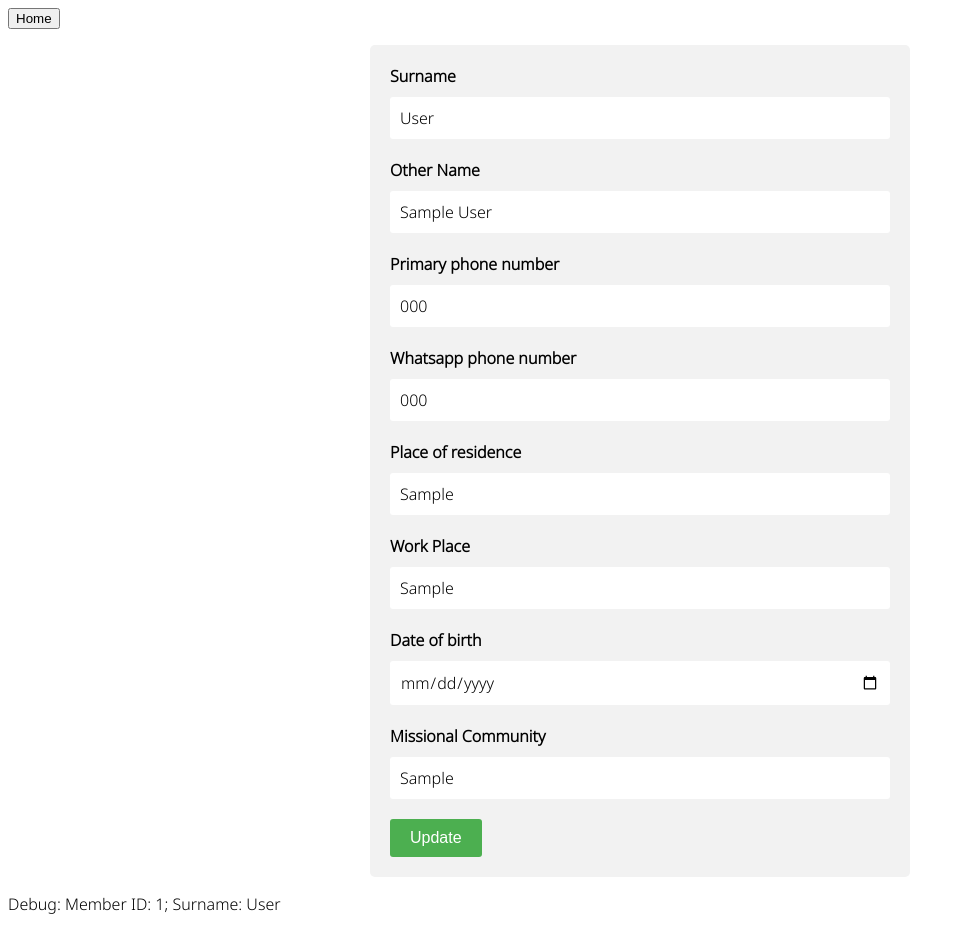
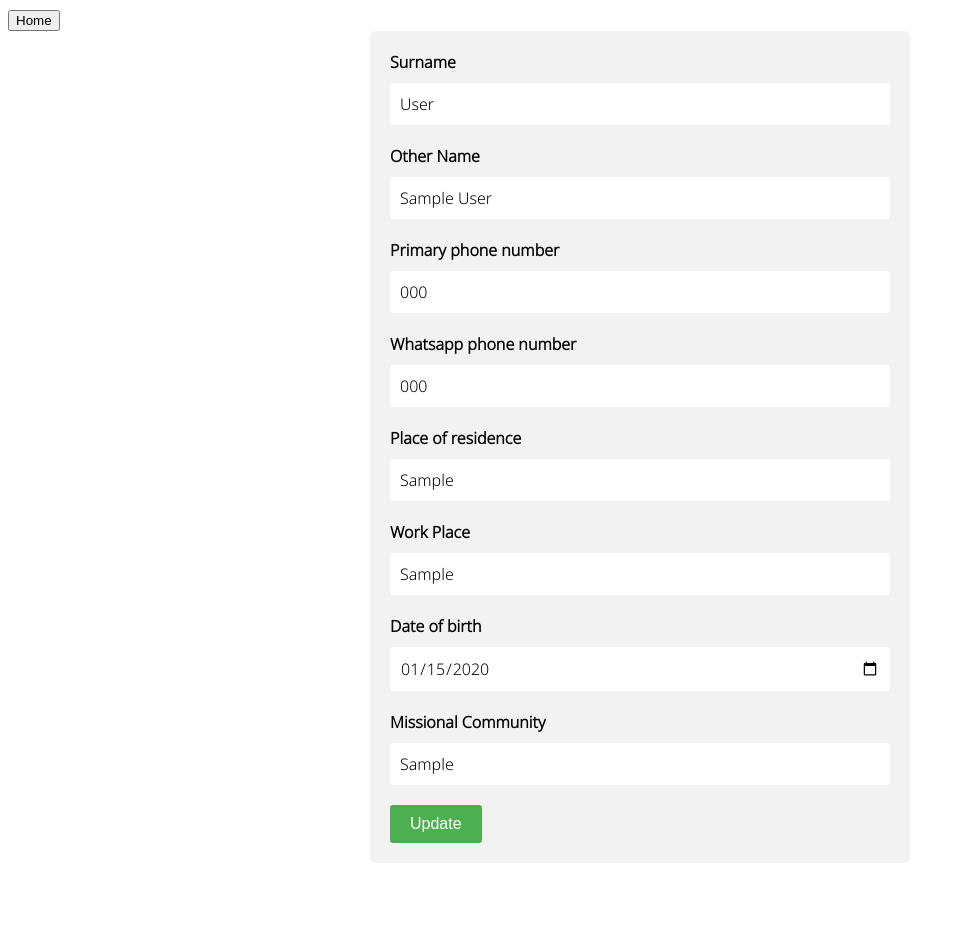
Before and after one commit to GitElite/church_registration, a Django app: page /update_member/1/ in a window 1280 px wide. Shown: the whole page, without its empty margins (0-965 px from the left). After the commit the page ends 863 px from the top, so only its background shows below. Run offline with Django 4.2, Linux system fonts and the light colour scheme; tables that the repository leaves empty hold one stand-in row (values such as "Sample post").

Commit message:
members database page almost completely done

```diff
--- a/members/templates/members/add_member.html
+++ b/members/templates/members/add_member.html
@@ -37,7 +37,7 @@
         <input type="text" name="work_place" value="{% if member %}{{ member.Work_place }}{% endif %}">
 
         <label>Date of birth</label>
-        <input type="date" name="date_of_birth" value="{% if member %}{{ member.Date_of_birth|date:'Y-m-d' }}{% endif %}">
+        <input type="date" name="date_of_birth" value="{% if member %}{{ member.Date_of_birth }}{% endif %}">
 
         <label>Missional Community</label>
         <input type="text" name="missional_community" value="{% if member %}{{ member.Missional_Community }}{% endif %}">
--- a/members/templates/members/manage_database.html
+++ b/members/templates/members/manage_database.html
@@ -116,7 +116,6 @@
             });
         }
     </script>
-
 </body>
 </html>
 
--- a/members/templates/members/update_member.html
+++ b/members/templates/members/update_member.html
@@ -1,8 +1,34 @@
 {% extends 'members/add_member.html' %}
 
-{% block content %}
-    <form method="get" action="{{ form_action }}/">
-        {{ block.super }}
-        <p>Debug: Member ID: {{ member.id }}; Surname: {{ member.Surname }}</p>
+{% block form %}
+    <form method="post" action="{% url 'update_member' member_id=member.id %}" class="form-container">
+        {% csrf_token %}
+        <input type="hidden" name="member_id" value="{{ member.id }}">
+
+        <label>Surname</label>
+        <input type="text" name="surname" value="{{ member.Surname }}">
+
+        <label>Other Name</label>
+        <input type="text" name="other_name" value="{{ member.Other_name }}">
+
+        <label>Primary phone number</label>
+        <input type="text" name="primary_phone_number" value="{{ member.Primary_phone_number }}">
+
+        <label>Whatsapp phone number</label>
+        <input type="text" name="whatsapp_phone_number" value="{{ member.Whatsapp_phone_number }}">
+
+        <label>Place of residence</label>
+        <input type="text" name="place_of_residence" value="{{ member.Place_of_residence }}">
+
+        <label>Work Place</label>
+        <input type="text" name="work_place" value="{{ member.Work_place }}">
+
+        <label>Date of birth</label>
+        <input type="date" name="date_of_birth" value="{{ member.Date_of_birth }}">
+
+        <label>Missional Community</label>
+        <input type="text" name="missional_community" value="{{ member.Missional_Community }}">
+
+        <input type="submit" value="Update">
     </form>
 {% endblock %}
--- a/members/urls.py
+++ b/members/urls.py
@@ -1,4 +1,5 @@
 from django.urls import path
+from django.urls import re_path
 from . import views
 from django.contrib.auth import views as auth_views
 
@@ -10,5 +11,6 @@
     path('add_member/', views.add_member, name='add_member'),
     path('delete_rows/', views.delete_rows, name='delete_rows'),
     path('update_member/<int:member_id>/', views.update_member, name='update_member'),
+    re_path(r'^update_member/(?P<member_id>[0-9]+)/?$', views.update_member, name='update_member'),
     path('update_rows/', views.update_rows, name='update_rows'),
 ]
--- a/members/views.py
+++ b/members/views.py
@@ -93,17 +93,18 @@
 
 
 def update_member(request, member_id):
-    member = get_object_or_404(Member, id=member_id)
+    member = Member.objects.get(pk=member_id)
 
     if request.method == 'POST':
-        member.surname = request.POST['surname']
-        member.other_name = request.POST['other_name']
-        member.primary_phone_number = request.POST['primary_phone_number']
-        member.whatsapp_phone_number = request.POST['whatsapp_phone_number']
-        member.place_of_residence = request.POST['place_of_residence']
-        member.work_place = request.POST['work_place']
-        member.date_of_birth = request.POST['date_of_birth']
-        member.missional_community = request.POST['missional_community']
+        member.Surname = request.POST['surname']
+        member.Other_name = request.POST['other_name']
+        member.Primary_phone_number = request.POST['primary_phone_number']
+        member.Whatsapp_phone_number = request.POST['whatsapp_phone_number']
+        member.Place_of_residence = request.POST['place_of_residence']
+        member.Work_place = request.POST['work_place']
+        member.Date_of_birth = request.POST['date_of_birth']
+        member.Missional_Community = request.POST['missional_community']
+
         member.save()
 
         return redirect('manage_database')
@@ -115,6 +116,7 @@
     return render(request, 'members/update_member.html', context)
 
 
+
 def update_rows(request):
     if request.method == 'POST':
         member_id = request.POST['member_id']
```
